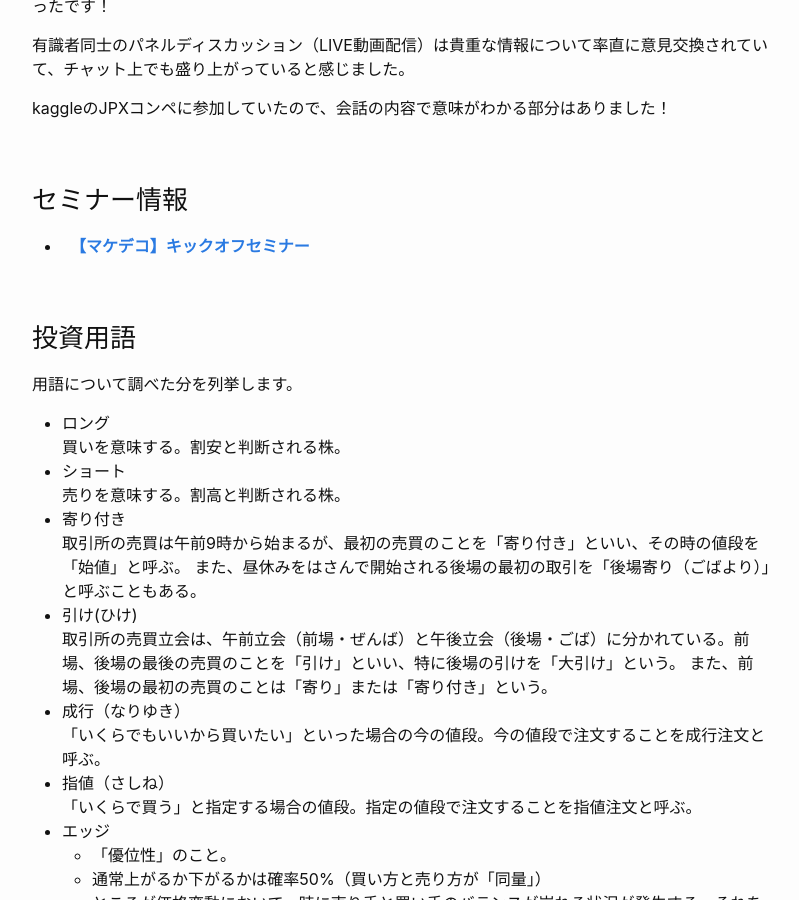
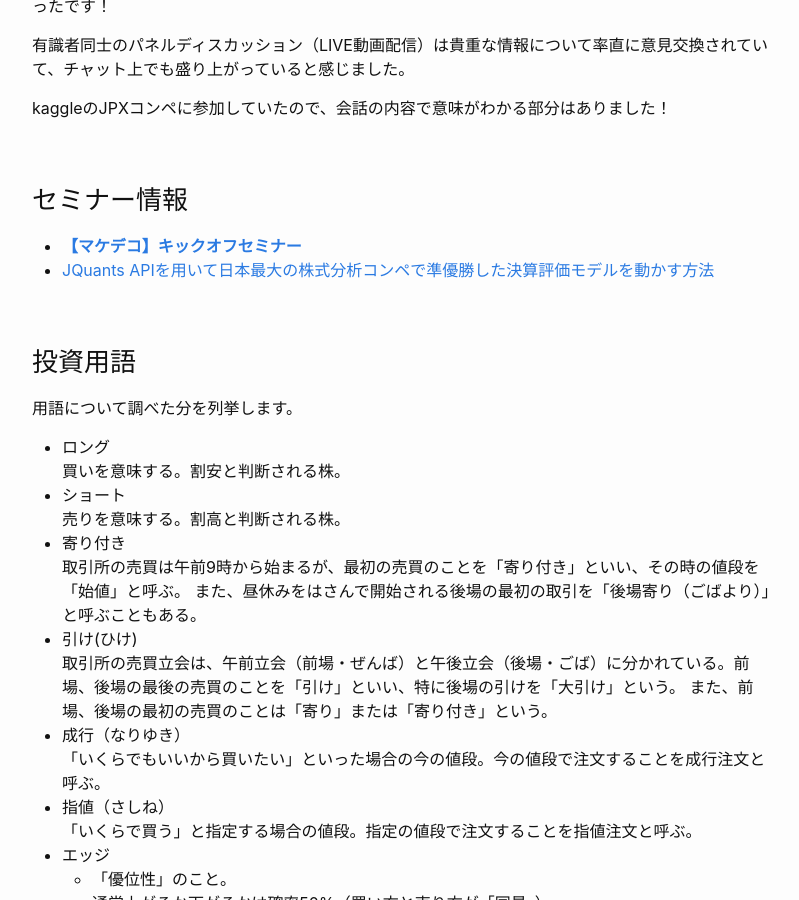
Before and after one commit to keijiyo/keijiyo.github.io, a Jekyll site: the page built from _posts/2022-09-18-【マケデコ】キックオフセミナー参加（9月15日）.markdown, in a window 1280 px wide and 900 px high, scrolled down 474 px. Shown: the whole window, without its empty margins (238-1037 px from the left). Built offline with Jekyll 4.4.1, drawn with Linux system fonts in a browser that asks for light colours; some of the changed text lies outside the part shown.

Commit message:
セミナーに関するブログ記事リンクをセミナー情報個所に移動。

```diff
--- a/_posts/2022-09-18-【マケデコ】キックオフセミナー参加（9月15日）.markdown
+++ b/_posts/2022-09-18-【マケデコ】キックオフセミナー参加（9月15日）.markdown
@@ -18,7 +18,8 @@ categories: jekyll update
 kaggleのJPXコンペに参加していたので、会話の内容で意味がわかる部分はありました！
 
 ### セミナー情報
-- **<a href="https://techplay.jp/event/872302?utm_source=dailyInfo&utm_medium=email&utm_campaign=tp_20220903" target="_blank">　【マケデコ】キックオフセミナー</a>**
+- **<a href="https://techplay.jp/event/872302?utm_source=dailyInfo&utm_medium=email&utm_campaign=tp_20220903" target="_blank">【マケデコ】キックオフセミナー</a>**
+-  <a href="https://zenn.dev/gamella/articles/bdd980d4929a90" target="_blank">JQuants APIを用いて日本最大の株式分析コンペで準優勝した決算評価モデルを動かす方法</a>
 
 ### 投資用語
 用語について調べた分を列挙します。
```
Also changed, not shown: other parts of _posts/2022-09-18-【マケデコ】キックオフセミナー参加（9月15日）.markdown (+0 -1 lines).
